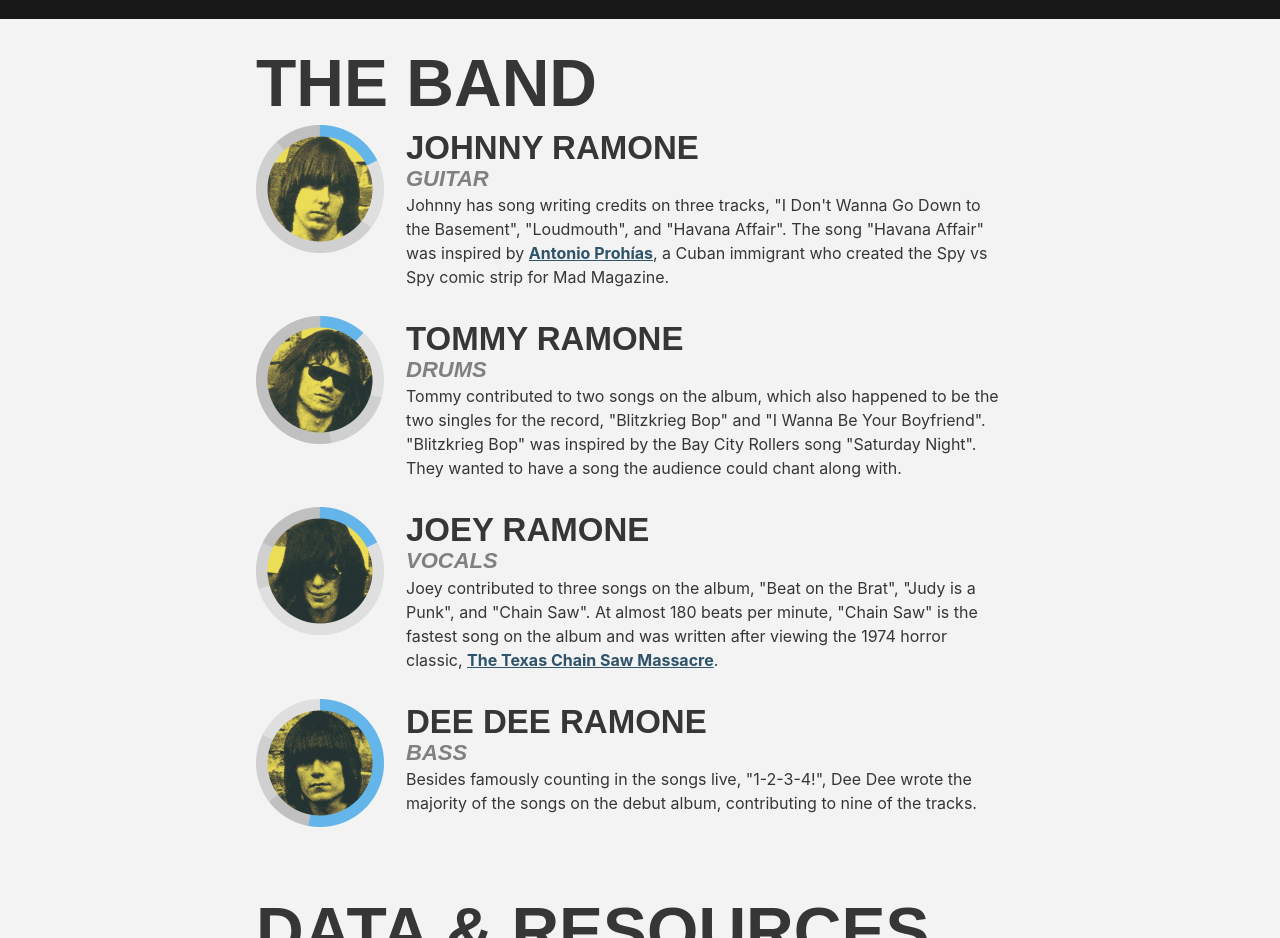
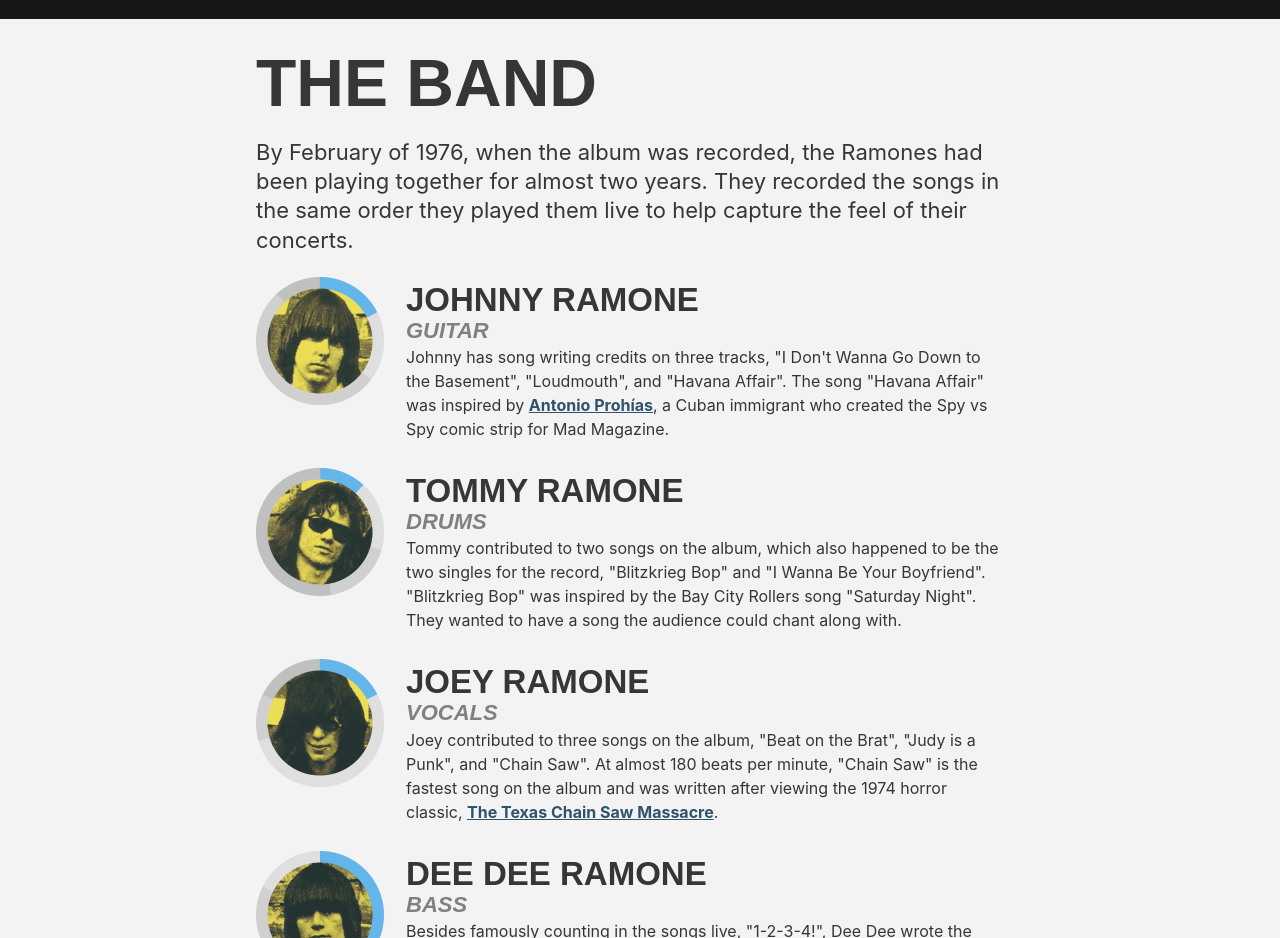
Before and after one commit to bowmanmc/ramones, a Vue app: page / in a window 1280 px wide. Shown: the part 4720-5658 px from the top of the page. Built offline with nearby package versions, Linux system fonts and the light colour scheme; a web font is replaced by a local one.

Commit message:
band facts

```diff
--- a/src/components/Band.vue
+++ b/src/components/Band.vue
@@ -2,6 +2,12 @@
     <div class="Band">
         <div class="content">
             <h2>The Band</h2>
+            <p>
+                By February of 1976, when the album was recorded, the Ramones
+                had been playing together for almost two years. They recorded
+                the songs in the same order they played them live to help
+                capture the feel of their concerts.
+            </p>
             <div class="members">
                 <div class="member">
                     <div class="member__headshot">
```
